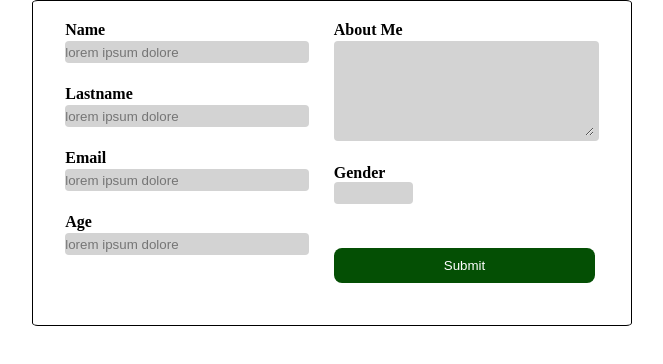
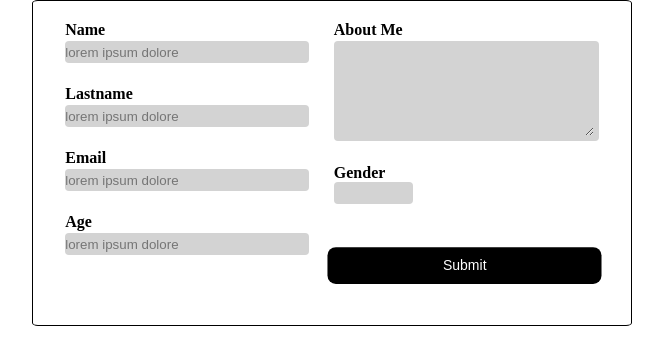
Before and after one commit to Osmanity/Webb24-Frontend_1-Grupp-A, a plain HTML site: page pages/profile.html in a window 1280 px wide. In both pictures the pointer is over the button "Submit". Shown: the whole page, without its empty margins (308-971 px from the left). Drawn offline with Linux system fonts and the light colour scheme.

Commit message:
Hover pusedo

```diff
--- a/css/profile.css
+++ b/css/profile.css
@@ -328,6 +328,12 @@ button {
   border-radius: 1vh;
   margin-top: 22px;
 }
+button:hover {
+    background-color: black;
+    transform: scale(1.05);
+    transition: 0.3s;
+    cursor: pointer;
+}
 
 .submit button:focus {
   outline: none;
```
